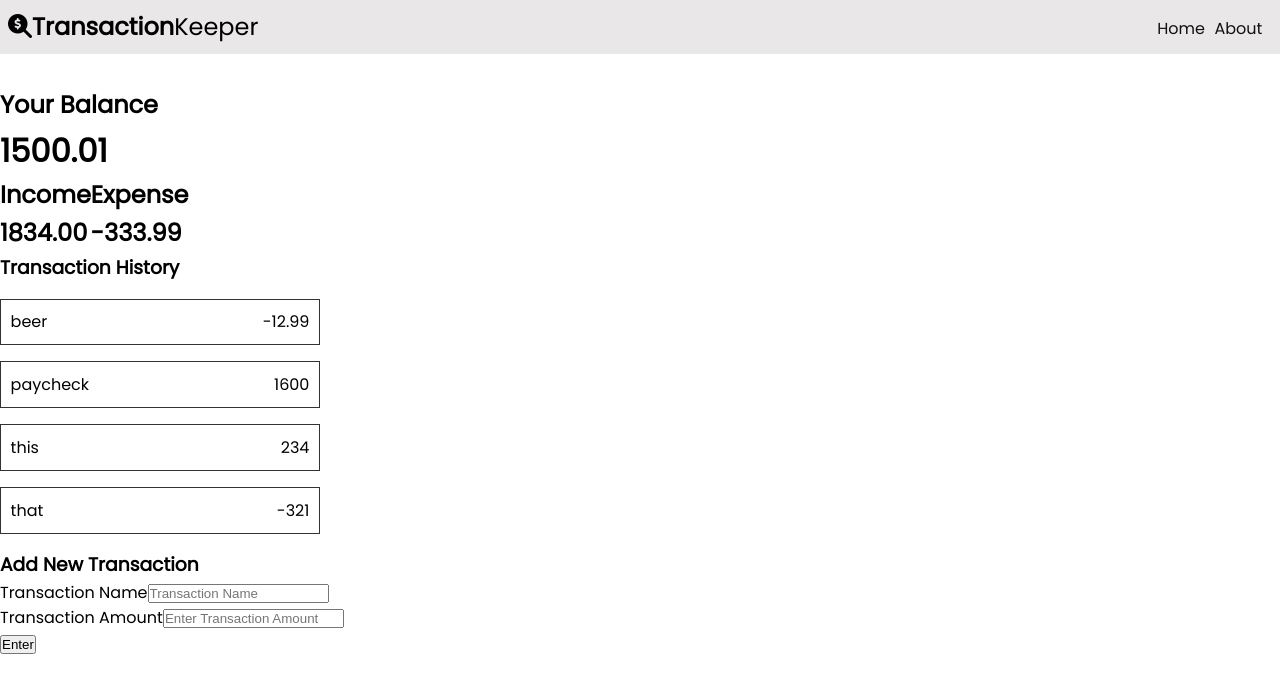
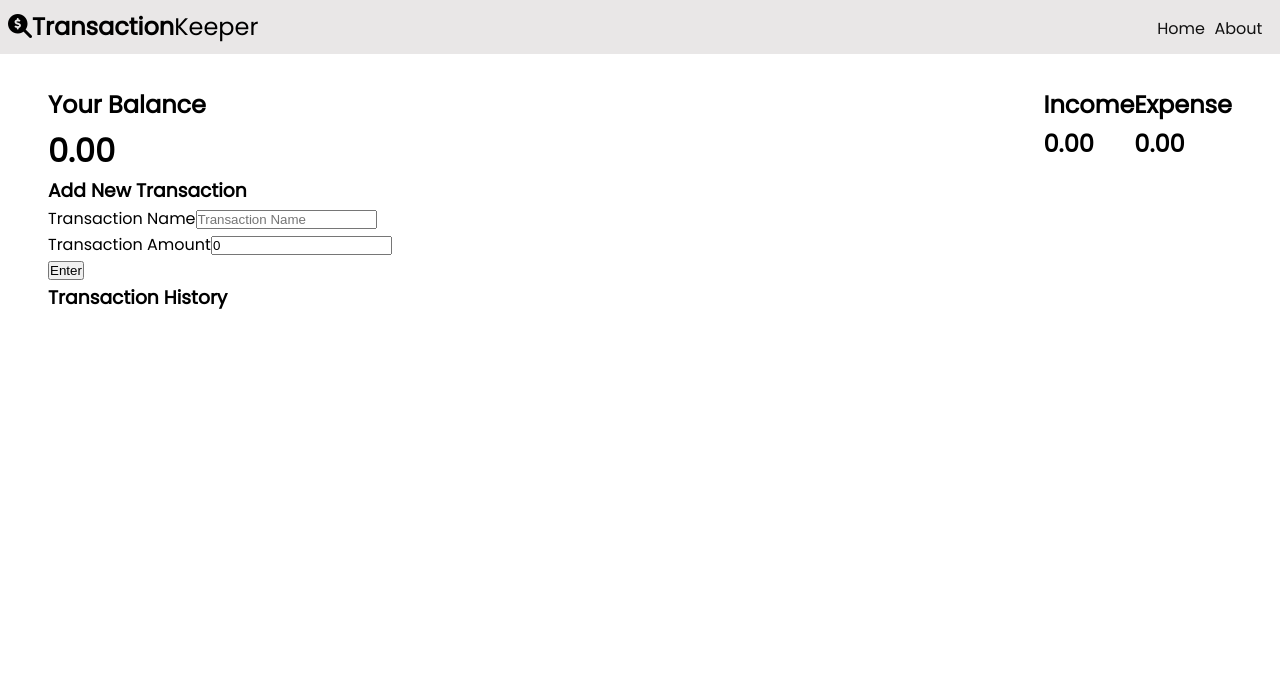
Before and after one commit to RyanHallgarth/transaction-keeper, a React (Create React App) app: page / in a window 1280 px wide. Shown: the top 692 px of the page. Built offline with nearby package versions, Linux system fonts and the light colour scheme.

Commit message:
pass user input to state, display balance, income, expenses, and transaction history

```diff
--- a/src/App.css
+++ b/src/App.css
@@ -45,7 +45,16 @@ body {
   justify-content: space-between;
   padding: 0.5rem;
   background-color: rgb(233, 231, 231);
-  margin-bottom: 2rem;
+
+}
+
+.container {
+  margin: 2rem 3rem;
+}
+
+.top {
+  display: flex;
+  justify-content: space-between;
 }
 
 .inc-exp-container {
@@ -54,7 +63,7 @@ body {
 
 .list li {
   display: flex;
-  width: 25%;
+  width: 100%;
   justify-content: space-between;
   border: 1px solid #333;
   padding: 0.6rem;
--- a/src/components/AddTransaction.js
+++ b/src/components/AddTransaction.js
@@ -1,18 +1,47 @@
-import React from 'react'
+import React, { useState, useContext } from 'react'
+import { GlobalContext } from '../context/GlobalState';
 
 const AddTransaction = () => {
+
+    const [name, setName] = useState('');
+    const [amount, setAmount] = useState(0);
+
+    const { addTransaction } = useContext(GlobalContext);
+
+
+
+    const onSubmit = (e) => {
+
+        e.preventDefault();
+
+        const newTransaction = {
+            id: Math.floor(Math.random() * 10000000),
+            name: name,
+            amount: +amount,
+        };
+
+        setName('');
+        setAmount(0);
+
+        addTransaction(newTransaction);
+
+    }
+
+
+
+
     return (
         <div>
             <h3>Add New Transaction</h3>
 
-            <form>
+            <form onSubmit={onSubmit}>
                 <div className="form-control">
                     <label htmlFor="name">Transaction Name</label>
-                    <input type="text" placeholder="Transaction Name" />
+                    <input type="text" value={name} onChange={(e) => setName(e.target.value)} placeholder="Transaction Name" />
                 </div>
                 <div className="form-control">
                     <label htmlFor="amount">Transaction Amount</label>
-                    <input type="number" placeholder="Enter Transaction Amount" />
+                    <input type="number" value={amount} onChange={(e) => setAmount(e.target.value)} placeholder="Enter Transaction Amount" />
                 </div>
                 <button>Enter</button>
 
--- a/src/components/Balance.js
+++ b/src/components/Balance.js
@@ -7,7 +7,7 @@ const Balance = () => {
 
     const amountArray = transactions.map(transaction => (transaction.amount));
 
-    const balance = amountArray.reduce((acc, num) => (acc += num), 0);
+    const balance = amountArray.reduce((acc, num) => (acc += num), 0).toFixed(2);
 
     return (
         <div>
--- a/src/components/IncomeExpense.js
+++ b/src/components/IncomeExpense.js
@@ -5,16 +5,16 @@ const IncomeExpense = () => {
 
     const { transactions } = useContext(GlobalContext);
 
-    const amountArray = transactions.map(transaction => (transaction.amount));
+    const amountArray = transactions.map((transaction) => transaction.amount);
 
     const income = amountArray
-    .filter(num => num > 0 )
-    .reduce((acc, num) => (acc += num))
+    .filter((num) => num > 0 )
+    .reduce((acc, num) => (acc += num), 0)
     .toFixed(2);
 
     const expense = amountArray
-    .filter(num => num < 0 )
-    .reduce((acc, num) => (acc += num))
+    .filter((num) => num < 0 )
+    .reduce((acc, num) => (acc += num), 0)
     .toFixed(2);
 
 
--- a/src/components/Transaction.js
+++ b/src/components/Transaction.js
@@ -1,10 +1,13 @@
 import React from 'react'
 
+
 const Transaction = ({ transaction }) => {
+
+
     return (
         <li>
-            <p>{transaction.name}</p>
-            <p>{transaction.amount}</p>
+            {transaction.name}
+            {transaction.amount}
         </li>
     )
 }
--- a/src/components/TransactionList.js
+++ b/src/components/TransactionList.js
@@ -6,7 +6,7 @@ const TransactionList = () => {
 
     const { transactions } = useContext(GlobalContext);
     return (
-        <div>
+        <>
             <h3>Transaction History</h3>
             <ul className="list">
                 {transactions.map(transaction => (
@@ -14,7 +14,7 @@ const TransactionList = () => {
                 ))}
 
             </ul>
-        </div>
+        </>
     )
 }
 
--- a/src/components/pages/Home.js
+++ b/src/components/pages/Home.js
@@ -6,11 +6,15 @@ import AddTransaction from '../AddTransaction';
 
 const Home = () => {
     return (
-        <div>
-            <Balance />
-            <IncomeExpense />
+        <div className="container">
+            <div className="top">
+                <Balance />
+
+                <IncomeExpense />
+            </div>
+                <AddTransaction />
             <TransactionList />
-            <AddTransaction />
+
         </div>
     )
 }
--- a/src/context/GlobalState.js
+++ b/src/context/GlobalState.js
@@ -5,26 +5,7 @@ import AppReducer from './AppReducer';
 
 const initialState = {
     transactions: [
-        {
-            name: 'beer',
-            amount: -12.99,
-            id: 1
-        },
-        {
-            name: 'paycheck',
-            amount: 1600.00,
-            id: 2
-        },
-        {
-            name: 'this',
-            amount: 234,
-            id: 3
-        },
-        {
-            name: 'that',
-            amount: -321,
-            id: 4
-        }
+
 
     ]
 }
```
